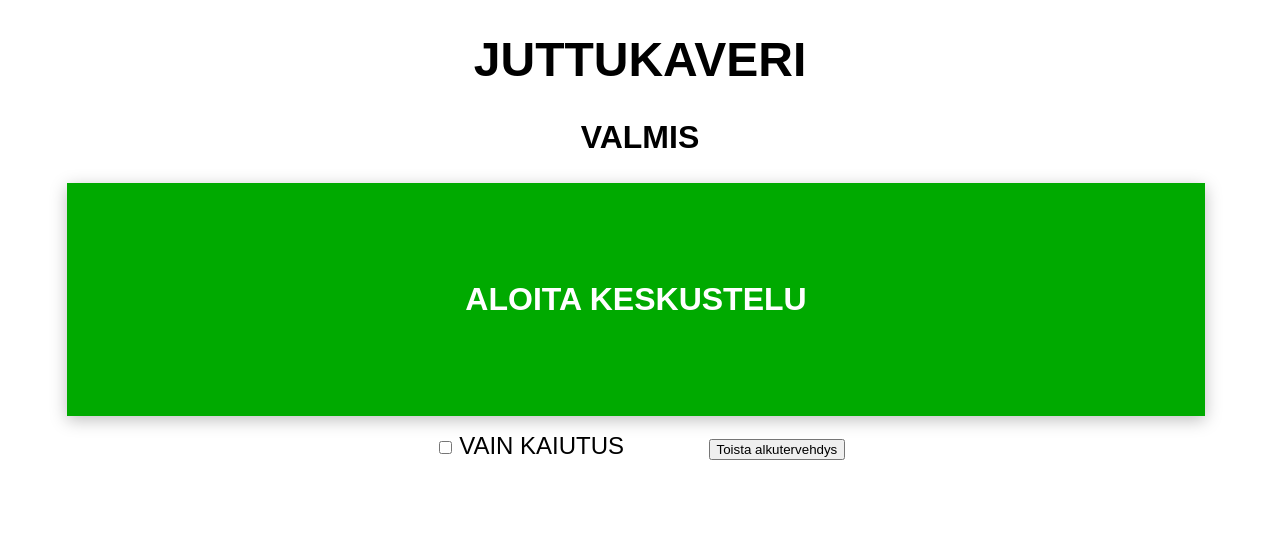
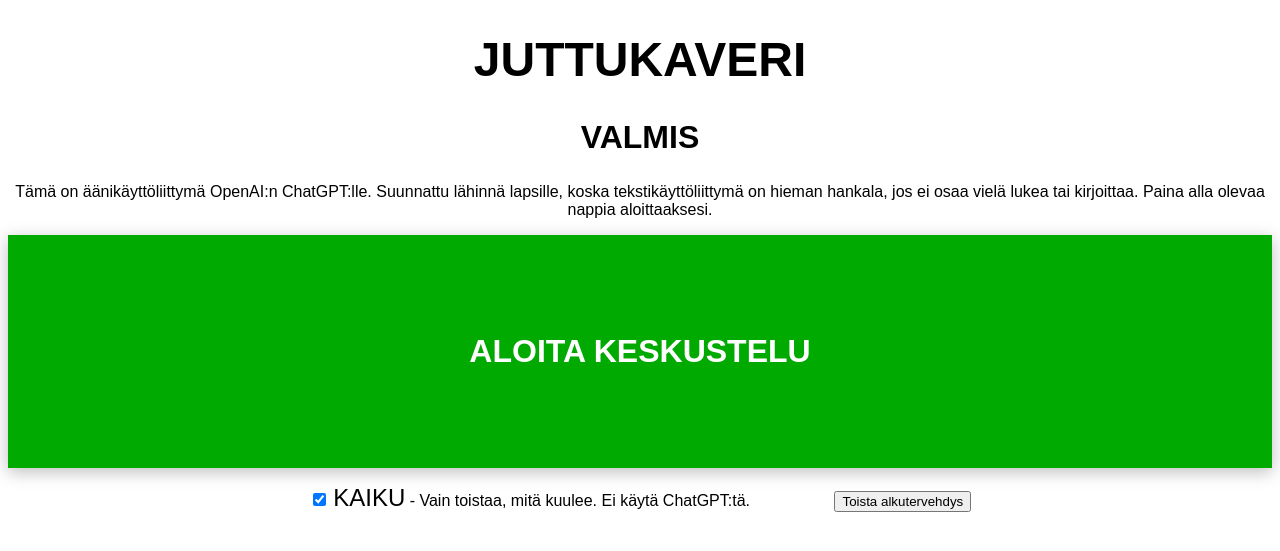
Before and after one commit to jarnoln/juttukaveri, a Django app: page /j/ in a window 1280 px wide. Shown: the top 551 px of the page. Run offline with Django 4.2, Linux system fonts and the light colour scheme.

Commit message:
Add some instructions

```diff
--- a/view/templates/view/juttukaveri.html
+++ b/view/templates/view/juttukaveri.html
@@ -32,7 +32,7 @@
       text-decoration: none;
       text-transform: uppercase;
       font-weight: bold;
-      width: 90%;
+      width: 100%;
       color: white;
       padding: 6rem 2rem;
       box-shadow: 0 4px 16px rgba(0, 0, 0, 0.26);
@@ -70,6 +70,11 @@
 
     <h2 id="statusText" class="white-bg"></h2>
 
+    <p id="instructions">
+      Tämä on äänikäyttöliittymä OpenAI:n ChatGPT:lle. Suunnattu lähinnä lapsille,
+      koska tekstikäyttöliittymä on hieman hankala, jos ei osaa vielä lukea tai kirjoittaa.
+      Paina alla olevaa nappia aloittaaksesi.
+    </p>
     <p>
       <button class="largeButton" id="beginChatButton">Aloita keskustelu</button>
       <button class="largeButton" id="startButton" hidden>Aloita nauhoitus</button>
@@ -77,8 +82,9 @@
     </p>
     <p>
       <span style="margin-right: 5rem">
-        <input type="checkbox" id="echoCheckbox" name="echo">
-        <label for="echoCheckbox">Vain kaiutus</label>
+        <input type="checkbox" id="echoCheckbox" checked=False" name="echo">
+        <label for="echoCheckbox">Kaiku</label>
+        <span> - Vain toistaa, mitä kuulee. Ei käytä ChatGPT:tä.</span>
       </span>
       <button class="right" id="playButton">Toista alkutervehdys</button>
     </p>
@@ -125,6 +131,11 @@
       playGreeting();
       beginChatButton.setAttribute('hidden', '');
       startButton.removeAttribute('hidden');
+      const instructionsElement = document.getElementById('instructions');
+      instructionsElement.innerHTML = `Paina alla olevaa nappia aloittaaksesi nauhoituksen ja kun olet valmis, paina
+      pysäytysnappia lopettaaksesi nauhoituksen. Vaihtoehtoisesti voit aloittaa nauhoituksen painamalla välilyönnin
+      pohjaan ja päästää sen ylös, kun olet valmis.  Sen jälkeen tallenne lähetetään ChatGPT:lle ja jonkin ajan kuluttua
+      pitäisi kuulua vastaus.`
       messages = initializeContext()
     }
 
```
